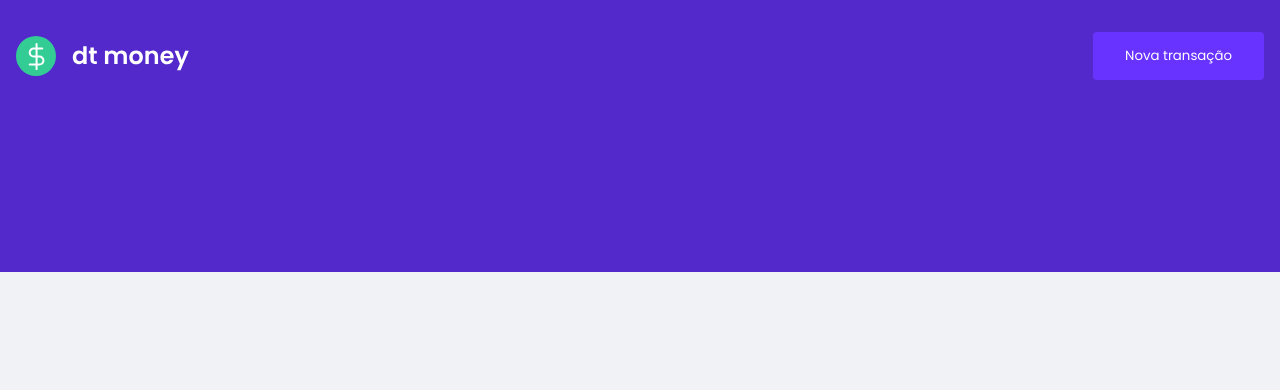
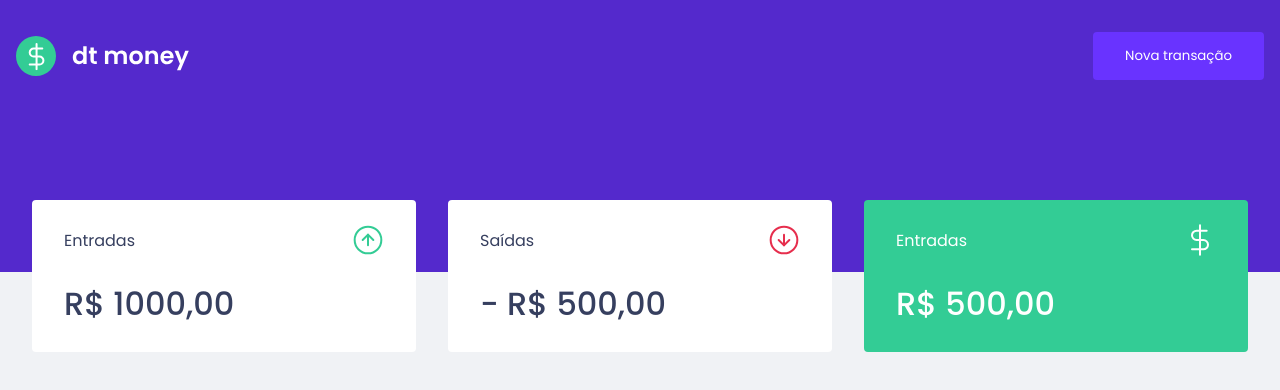
Before and after one commit to uitalorss/ignite-dtmoney, a React (Create React App) app: page / in a window 1280 px wide. Shown: the top 390 px of the page. Built offline with nearby package versions, Linux system fonts and the light colour scheme.

Commit message:
adicionando os componentes dashboard e summary

```diff
--- a/public/index.html
+++ b/public/index.html
@@ -8,7 +8,7 @@
 
   <link rel="shortcut icon" href="favicon.png" type="image/png">
   <meta name="viewport" content="width=device-width, initial-scale=1" />
-  <link href="https://fonts.googleapis.com/css2?family=Poppins:wght@400;600&display=swap" rel="stylesheet">
+  <link href="https://fonts.googleapis.com/css2?family=Poppins:wght@400;500;600&display=swap" rel="stylesheet">
   <title>dtmoney</title>
 </head>
 
--- a/src/App.tsx
+++ b/src/App.tsx
@@ -1,3 +1,4 @@
+import { Dashboard } from "./components/Dashboard";
 import { Header } from "./components/Header";
 import { GlobalStyle } from "./styles/global"
 
@@ -6,6 +7,7 @@
     <>
       <GlobalStyle />
       <Header />
+      <Dashboard />
     </>
   );
 }
--- /dev/null
+++ b/src/components/Dashboard/index.tsx
@@ -0,0 +1,10 @@
+import { Summary } from "../Summary";
+import { Container } from "./styles";
+
+export function Dashboard() {
+  return (
+    <Container>
+      <Summary />
+    </Container>
+  )
+}
--- /dev/null
+++ b/src/components/Dashboard/styles.ts
@@ -0,0 +1,9 @@
+import styled from "styled-components";
+
+
+export const Container = styled.main`
+  max-width: 1280px;
+  margin: 0 auto;
+  box-sizing: border-box;
+  padding: 1.5rem 2rem
+`
--- /dev/null
+++ b/src/components/Summary/index.tsx
@@ -0,0 +1,36 @@
+import { Container } from "./styles";
+
+import incomeImg from "../../assets/income.svg";
+import expenseImg from "../../assets/expense.svg";
+import totalImg from "../../assets/total.svg";
+
+
+export function Summary() {
+  return(
+    <Container>
+      <div>
+        <header>
+          <p>Entradas</p>
+          <img src={incomeImg} alt="foto-exemplo-lucro" />
+        </header>
+        <strong>R$ 1000,00</strong>
+
+      </div>
+      <div>
+        <header>
+          <p>Saídas</p>
+          <img src={expenseImg} alt="foto-exemplo-gasto" />
+        </header>
+        <strong>- R$ 500,00</strong>
+
+      </div>
+      <div className="card-total">
+        <header>
+          <p>Entradas</p>
+          <img src={totalImg} alt="foto-exemplo-total" />
+        </header>
+        <strong>R$ 500,00</strong>
+      </div>
+    </Container>
+  )
+}
--- /dev/null
+++ b/src/components/Summary/styles.ts
@@ -0,0 +1,33 @@
+import styled from "styled-components";
+
+
+export const Container = styled.div`
+  display: grid;
+  grid-template-columns: repeat(3, 1fr);
+  gap: 2rem;
+  margin-top: -6rem;
+  div{
+    background: var(--shape-principal);
+    padding: 1.5rem 2rem;
+    border-radius: 0.25rem;
+    color: var(--text-title);
+    header{
+      display: flex;
+      align-items: center;
+      justify-content: space-between;
+    }
+
+    strong{
+      display: block;
+      margin-top: 1.5rem;
+      font-size: 2rem;
+      font-weight: 500;
+      line-height: 3rem;
+    }
+
+    &.card-total{
+      background: var(--green);
+      color: var(--shape-principal);
+    }
+  }
+`
```
